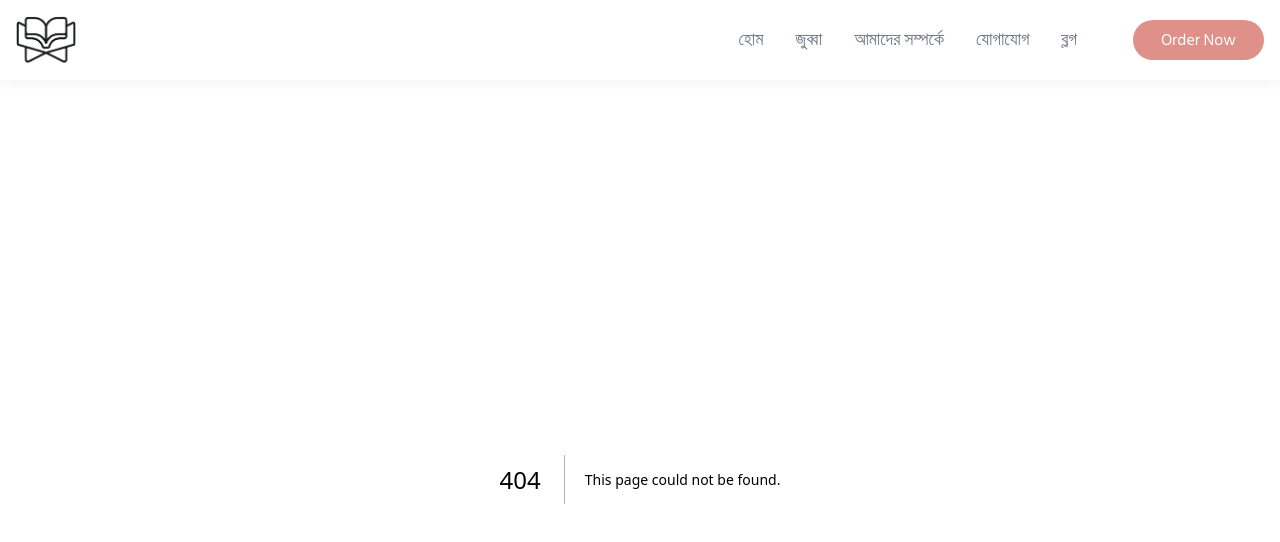
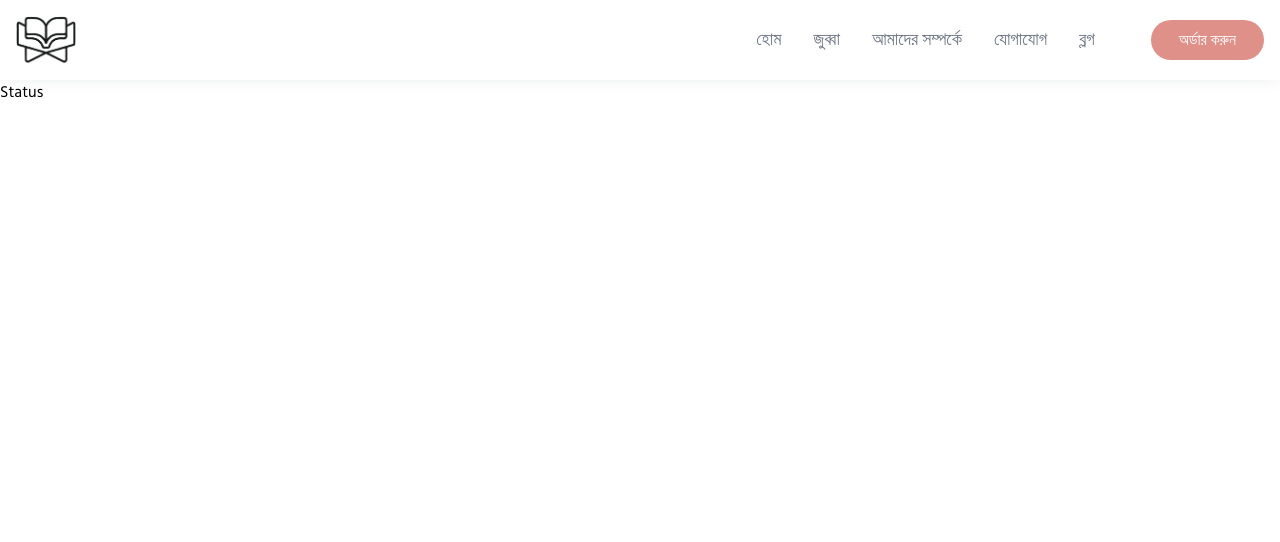
Before and after one commit to mahadidev/jubba-store, a Next.js app: page /about in a window 1280 px wide. Before the commit this address had no page. Shown: the top 542 px of the page. Built offline with nearby package versions, Linux system fonts and the light colour scheme.

Commit message:
Add Maintaince Notice

```diff
--- /dev/null
+++ b/src/app/about/page.tsx
@@ -0,0 +1,12 @@
+import { Status } from "@/components";
+import React from "react";
+
+const page = () => {
+  return (
+    <>
+      <Status />
+    </>
+  );
+};
+
+export default page;
--- /dev/null
+++ b/src/app/blog/page.tsx
@@ -0,0 +1,12 @@
+import { Status } from "@/components";
+import React from "react";
+
+const page = () => {
+  return (
+    <>
+      <Status />
+    </>
+  );
+};
+
+export default page;
--- /dev/null
+++ b/src/app/contact/page.tsx
@@ -0,0 +1,12 @@
+import { Status } from "@/components";
+import React from "react";
+
+const page = () => {
+  return (
+    <>
+      <Status />
+    </>
+  );
+};
+
+export default page;
--- /dev/null
+++ b/src/app/shop/page.tsx
@@ -0,0 +1,12 @@
+import { Status } from "@/components";
+import React from "react";
+
+const page = () => {
+  return (
+    <>
+      <Status />
+    </>
+  );
+};
+
+export default page;
--- a/src/components/header/index.tsx
+++ b/src/components/header/index.tsx
@@ -68,7 +68,7 @@ const Header = () => {
             )}
           </div>
           <Button className="bg-red text-white !hidden lg:!flex">
-            Order Now
+            অর্ডার করুন
           </Button>
         </div>
         <div className="block sm:hidden">
--- a/src/components/hero/index.tsx
+++ b/src/components/hero/index.tsx
@@ -67,7 +67,7 @@ const Hero = () => {
               - সৌদিয়া জুব্বা হাউজ
             </p>
             <Button className="bg-green text-white text-lg mt-2 ml-auto">
-              Order Now
+              অর্ডার করুন
             </Button>
           </div>
         </div>
--- a/src/components/index.tsx
+++ b/src/components/index.tsx
@@ -2,3 +2,4 @@ export { default as Hero } from "./hero";
 export { default as Header } from "./header";
 export { default as Button } from "./button";
 export { default as Card } from "./card";
+export { default as Status } from "./status";
--- /dev/null
+++ b/src/components/status/index.tsx
@@ -0,0 +1,7 @@
+import React from "react";
+
+const Status = () => {
+  return <div>Status</div>;
+};
+
+export default Status;
```
